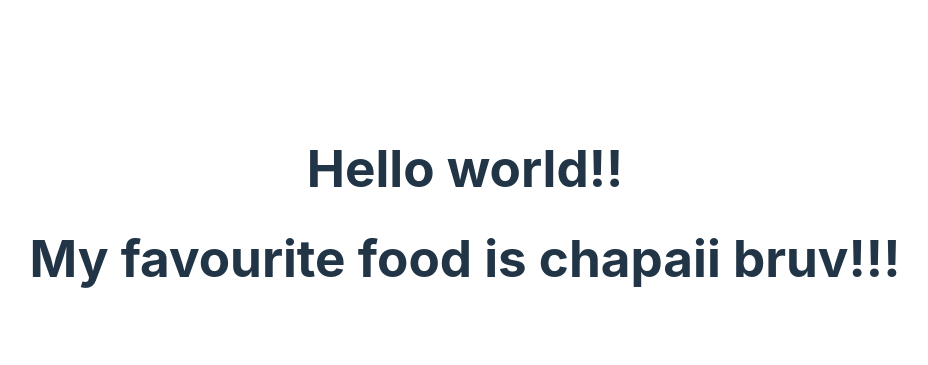
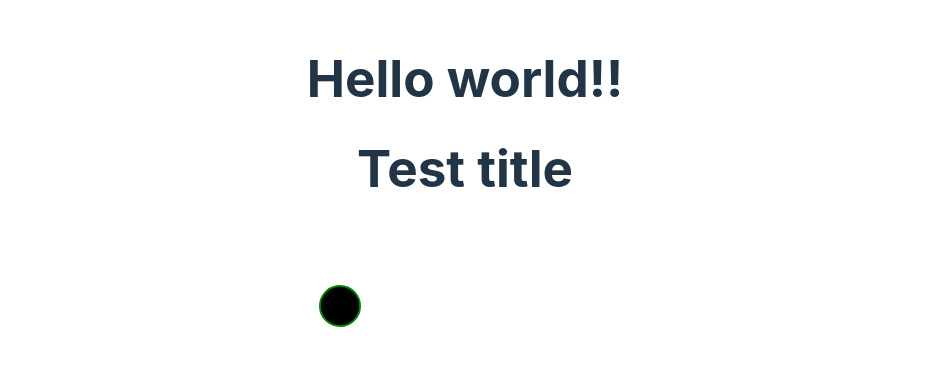
Before and after one commit to nickonyi/React-repo, a React (Vite) app in the folder first-react-app/: page / in a window 1280 px wide. Shown: the part 187-552 px from the top of the page, without its empty margins (175-1103 px from the left). Built offline with nearby package versions, Linux system fonts and the light colour scheme.

Commit message:
react code

```diff
--- a/first-react-app/src/Greetings.jsx
+++ b/first-react-app/src/Greetings.jsx
@@ -1,5 +1,15 @@
 function Greeting() {
-  return <h1>My favourite food is chapaii bruv!!!</h1>;
+  return (
+    <div>
+      <h1>Test title</h1>
+      <svg>
+        <circle cx="25" cy="75" r="20" stroke="green" strokeWidth="2" />
+      </svg>
+      <form>
+        <input type="text" />
+      </form>
+    </div>
+  );
 }
 
 export default Greeting;
```
